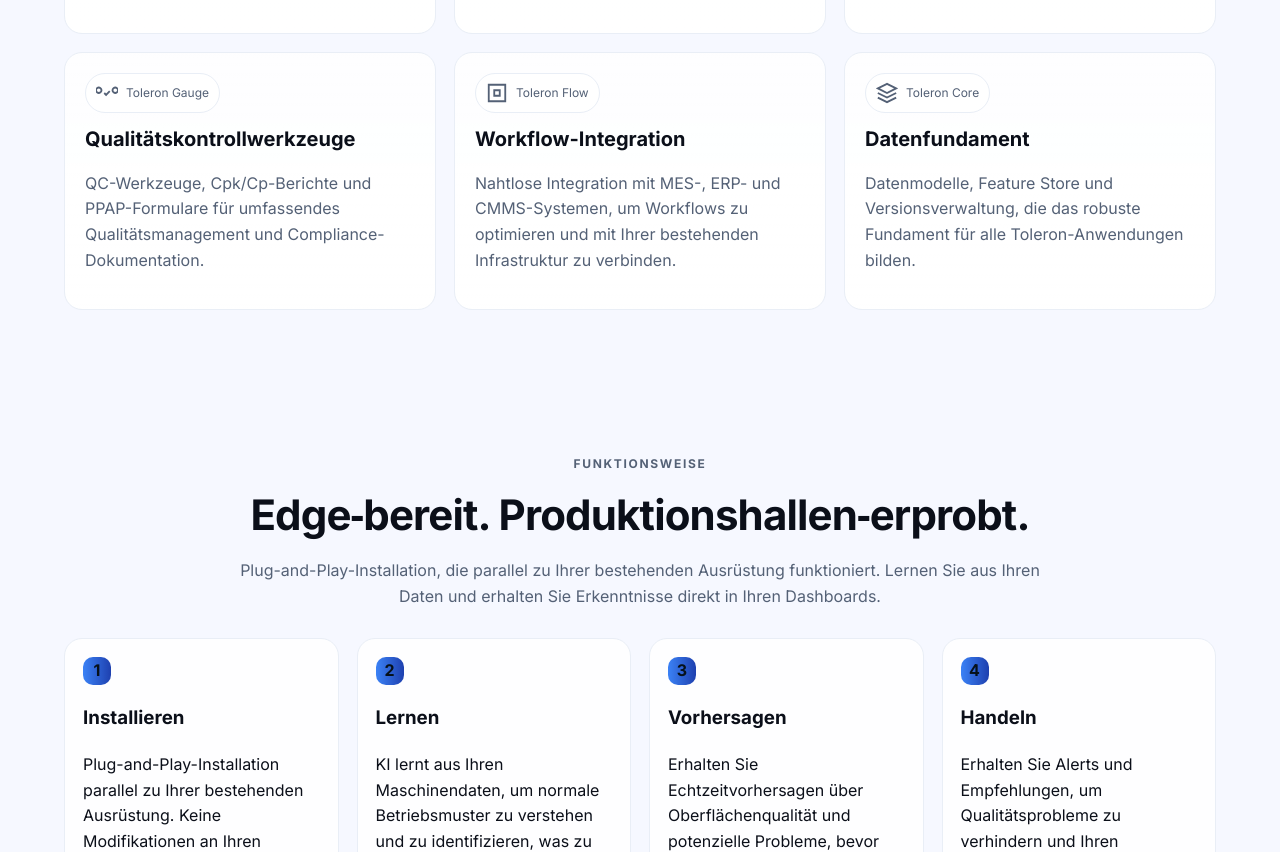
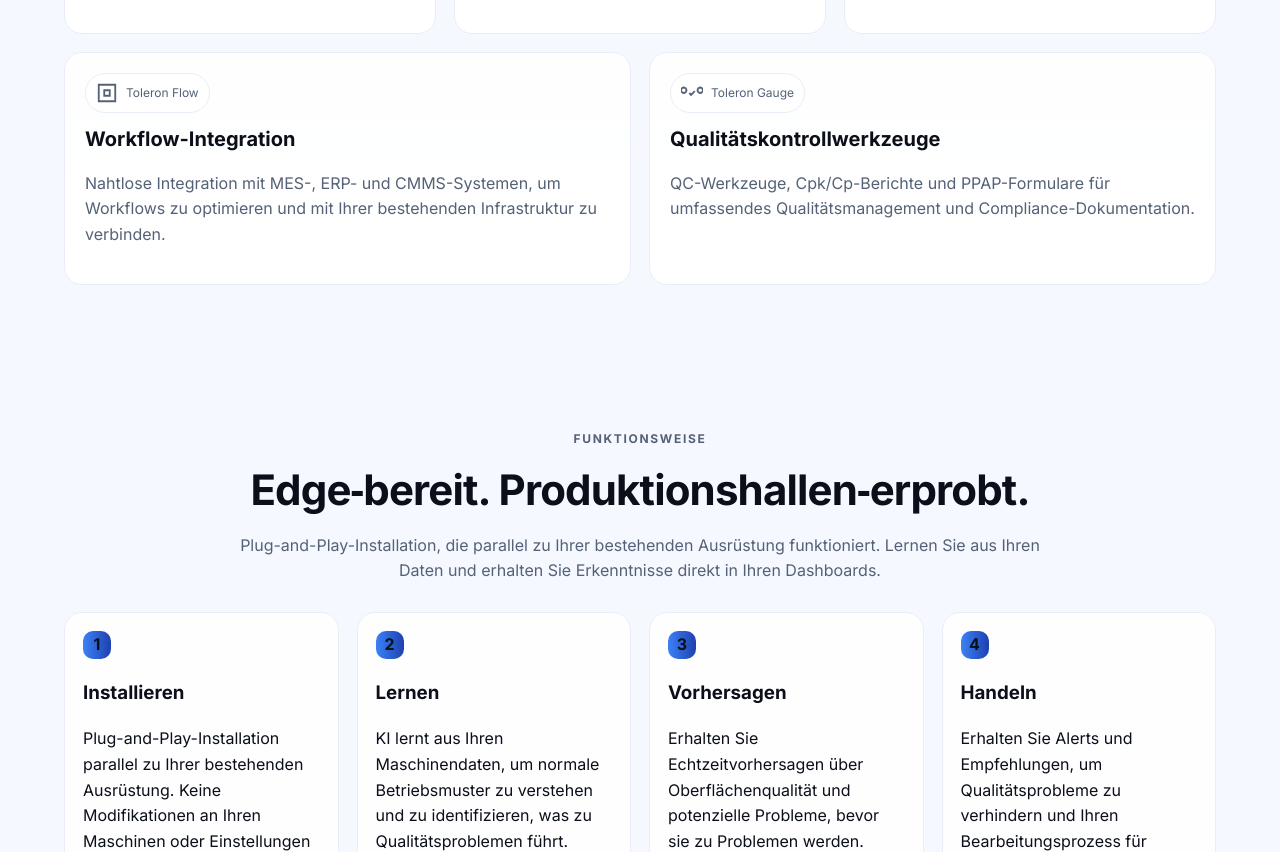
Before and after one commit to sajjad-phd/toleron-site, a plain HTML site: page index.html in a window 1280 px wide. Shown: the part 1213-2065 px from the top of the page. Drawn offline with Linux system fonts and the light colour scheme.

Commit message:
Update index.html

```diff
--- a/index.html
+++ b/index.html
@@ -264,16 +264,7 @@
         </article>
       </div>
 
-      <div class="grid cols-3" style="margin-top: 18px;">
-        <article class="card reveal">
-          <span class="chip">
-            <svg class="icon" viewBox="0 0 24 24" fill="none" stroke="currentColor" stroke-width="2"><path d="M9 12l2 2 4-4"/><path d="M21 12c-1 0-3-1-3-3s2-3 3-3 3 1 3 3-2 3-3 3"/><path d="M3 12c1 0 3-1 3-3s-2-3-3-3-3 1-3 3 2 3 3 3"/></svg>
-            <span data-en="Toleron Gauge" data-de="Toleron Gauge">Toleron Gauge</span>
-          </span>
-          <h3 data-en="Quality control tools" data-de="Qualitätskontrollwerkzeuge">Quality control tools</h3>
-          <p data-en="QC tools, Cpk/Cp reporting, and PPAP forms for comprehensive quality management and compliance documentation." data-de="QC-Werkzeuge, Cpk/Cp-Berichte und PPAP-Formulare für umfassendes Qualitätsmanagement und Compliance-Dokumentation.">QC tools, Cpk/Cp reporting, and PPAP forms for comprehensive quality management and compliance documentation.</p>
-        </article>
-
+      <div class="grid cols-2" style="margin-top: 18px;">
         <article class="card reveal">
           <span class="chip">
             <svg class="icon" viewBox="0 0 24 24" fill="none" stroke="currentColor" stroke-width="2"><path d="M3 3h18v18H3z"/><path d="M9 9h6v6H9z"/></svg>
@@ -285,11 +276,11 @@
 
         <article class="card reveal">
           <span class="chip">
-            <svg class="icon" viewBox="0 0 24 24" fill="none" stroke="currentColor" stroke-width="2"><path d="M12 2L2 7l10 5 10-5-10-5z"/><path d="M2 17l10 5 10-5"/><path d="M2 12l10 5 10-5"/></svg>
-            <span data-en="Toleron Core" data-de="Toleron Core">Toleron Core</span>
+            <svg class="icon" viewBox="0 0 24 24" fill="none" stroke="currentColor" stroke-width="2"><path d="M9 12l2 2 4-4"/><path d="M21 12c-1 0-3-1-3-3s2-3 3-3 3 1 3 3-2 3-3 3"/><path d="M3 12c1 0 3-1 3-3s-2-3-3-3-3 1-3 3 2 3 3 3"/></svg>
+            <span data-en="Toleron Gauge" data-de="Toleron Gauge">Toleron Gauge</span>
           </span>
-          <h3 data-en="Data foundation" data-de="Datenfundament">Data foundation</h3>
-          <p data-en="Data models, feature store, and version management that form the robust foundation for all Toleron applications." data-de="Datenmodelle, Feature Store und Versionsverwaltung, die das robuste Fundament für alle Toleron-Anwendungen bilden.">Data models, feature store, and version management that form the robust foundation for all Toleron applications.</p>
+          <h3 data-en="Quality control tools" data-de="Qualitätskontrollwerkzeuge">Quality control tools</h3>
+          <p data-en="QC tools, Cpk/Cp reporting, and PPAP forms for comprehensive quality management and compliance documentation." data-de="QC-Werkzeuge, Cpk/Cp-Berichte und PPAP-Formulare für umfassendes Qualitätsmanagement und Compliance-Dokumentation.">QC tools, Cpk/Cp reporting, and PPAP forms for comprehensive quality management and compliance documentation.</p>
         </article>
       </div>
     </div>
```
